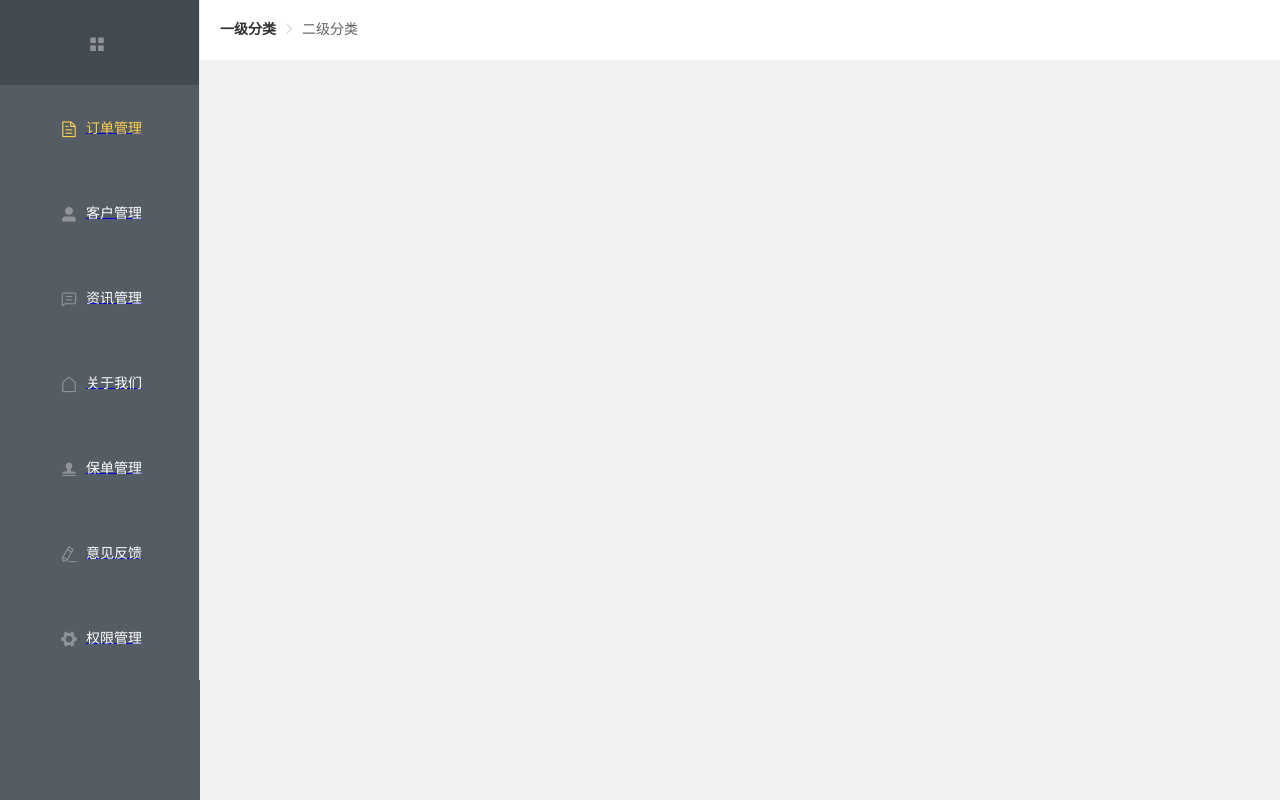
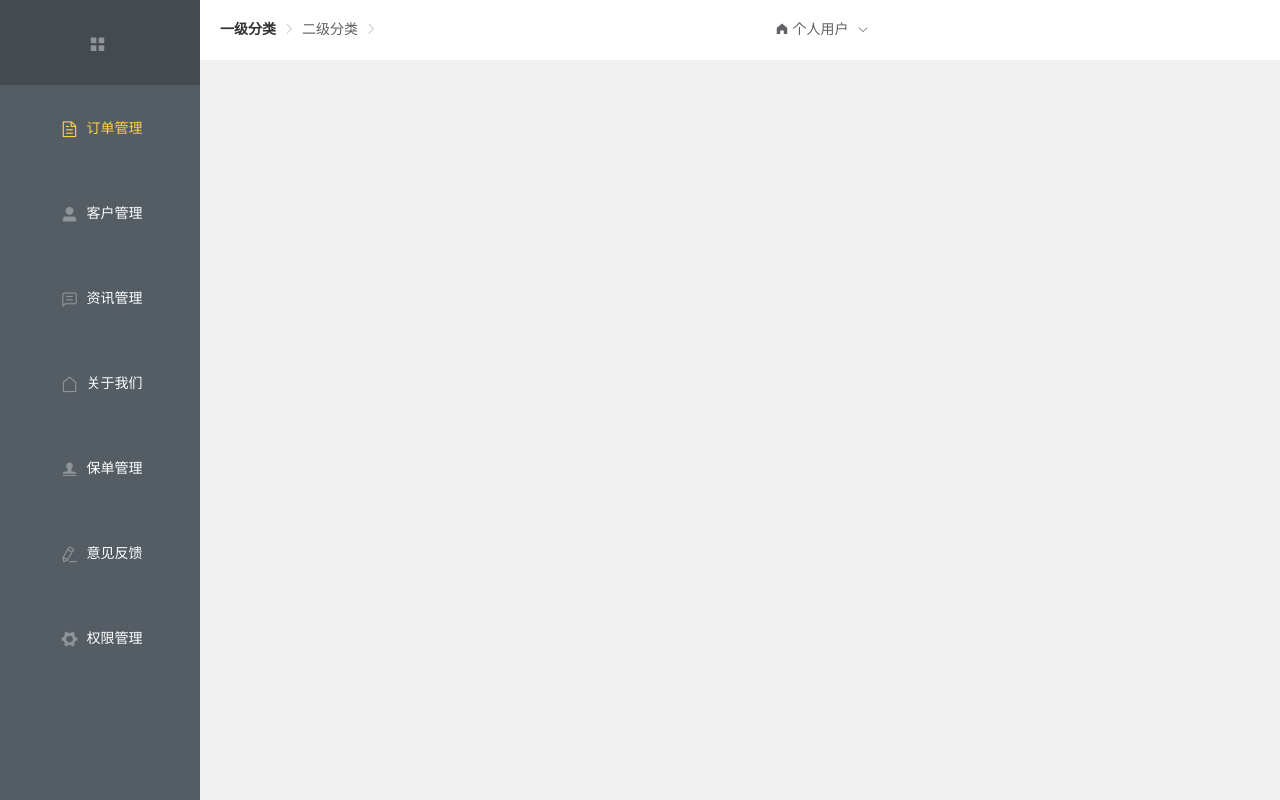
Before and after one commit to Hola-Asia/Automobile-Insurance, a Vue app: page /#/navigation in a window 1280 px wide. Built offline with nearby package versions, Linux system fonts and the light colour scheme.

Commit message:
更新header nav

```diff
--- a/src/components/navigation.vue
+++ b/src/components/navigation.vue
@@ -18,7 +18,7 @@
                 <span slot="title"></span>
               </el-menu-item>
             </router-link>
-            <router-link to="/">
+            <router-link to="/order">
               <el-menu-item index="2">
                 <i class="el-icon-document"></i>
                 <span slot="title">订单管理</span>
@@ -66,8 +66,20 @@
       <el-container>
         <el-header>
           <el-breadcrumb separator-class="el-icon-arrow-right" class="linehei">
-            <el-breadcrumb-item :to="{ path: '/' }">一级分类</el-breadcrumb-item>
+            <el-breadcrumb-item :to="{ path: '/' }"
+              >一级分类</el-breadcrumb-item
+            >
             <el-breadcrumb-item>二级分类</el-breadcrumb-item>
+            <el-dropdown @command="handleCommand">
+              <span class="el-dropdown-link">
+                <i class="el-icon-s-home"></i>
+                个人用户
+                <i class="el-icon-arrow-down el-icon--right"></i>
+              </span>
+              <el-dropdown-menu slot="dropdown">
+                <el-dropdown-item command="a">退出登录</el-dropdown-item></el-dropdown-item>
+              </el-dropdown-menu>
+            </el-dropdown>
           </el-breadcrumb>
         </el-header>
         <el-main>
@@ -84,13 +96,18 @@ export default {
     return {};
   },
   methods: {
-      handleOpen(key, keyPath) {
-        console.log(key, keyPath);
-      },
-      handleClose(key, keyPath) {
-        console.log(key, keyPath);
-      }
+    // 导航
+    handleOpen(key, keyPath) {
+      console.log(key, keyPath);
     },
+    handleClose(key, keyPath) {
+      console.log(key, keyPath);
+    },
+    // 下拉
+    handleCommand(command) {
+      this.$message("click on item " + command);
+    },
+  },
   components: {},
 };
 </script>
@@ -143,11 +160,34 @@ el-menu-item {
   height: 85px;
   line-height: 85px;
 }
-el-menu {
+.el-menu {
   border: none;
 }
 .linehei {
   height: 60px;
   line-height: 60px;
 }
+a {
+  text-decoration: none;
+}
+/* 下拉菜单 */
+.el-dropdown-link {
+  cursor: pointer;
+  color: #606266;
+}
+.el-dropdown-link:hover {
+  cursor: pointer;
+  color: #409eff;
+}
+.el-icon-arrow-down {
+  font-size: 12px;
+}
+.el-dropdown span {
+  border: none;
+  outline: none;
+}
+.el-header[data-v-09d1a3b8],
+.el-footer[data-v-09d1a3b8] {
+  text-align: right;
+}
 </style>
--- a/src/router/index.js
+++ b/src/router/index.js
@@ -2,6 +2,7 @@ import Vue from 'vue'
 import VueRouter from 'vue-router'
 import Navigation from '../components/navigation.vue'
 import Information from '../views/Information.vue'
+import Order from '../views/Order.vue'
 
 Vue.use(VueRouter)
 
@@ -21,6 +22,12 @@ const routes = [
         name: 'Information',
         component: Information
       },
+      {
+        // 订单管理页接口
+        path: '/order',
+        name: 'Order',
+        component: Order
+      }
     ]
   },
 ]
--- /dev/null
+++ b/src/views/Order.vue
@@ -0,0 +1,40 @@
+<template>
+  <div id="#app">
+    <el-row>
+      <el-col :span="24" class="clearfix">
+        <el-row>
+          <el-col :span="2">
+            <div class="grid-content">
+              <span>订单状态</span>
+            </div>
+          </el-col>
+          <el-col :span="16">
+            <div class="grid-content letter">
+              <el-button type="primary" plain>全部</el-button>
+              <el-button type="primary" plain>已完成</el-button>
+              <el-button type="primary" plain>待处理</el-button>
+              <el-button type="primary" plain>已关闭</el-button>
+            </div>
+          </el-col>
+        </el-row>
+      </el-col>
+    </el-row>
+  </div>
+</template>
+
+<script>
+export default {
+  name: "Order"
+}
+</script>
+
+<style scoped>
+  .letter{
+    float: left;
+  }
+  .clearfix{
+    content: '';
+    display: block;
+    clear: both;
+  }
+</style>
```
Also changed, not shown: 1 other file (tests, documents, lock files or other folders).
